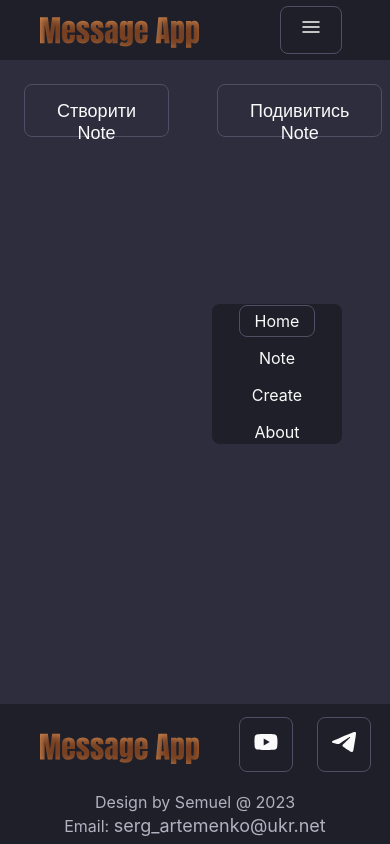
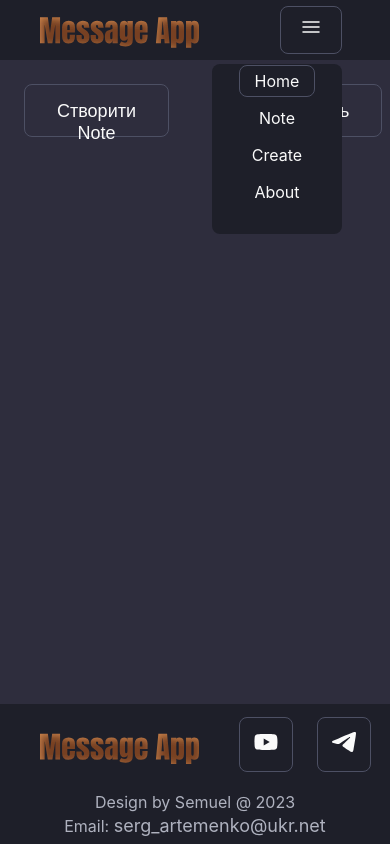
Before and after one commit to xSemuel/message-app, a React (Create React App) app: page / in a window 390 px wide. Both pictures are taken after a click on the button 311 px from the left and 30 px from the top of the page. Built offline with nearby package versions, Linux system fonts and the light colour scheme.

Commit message:
fix: fixed css burgermenu

```diff
--- a/src/components/header/Burgermenu.js
+++ b/src/components/header/Burgermenu.js
@@ -28,9 +28,9 @@ export function Burgermenu() {
                 <img src={menuAdaptive} alt="Мобільна навігація" />
                 {/* {navbarOpen ? 'close' : 'open'} */}
             </button>
-            <ul className={styles.mobileMenuToogle}>
-                {navbarOpen && namAdaptiveMenu}
-            </ul>
+            { navbarOpen && <ul className={styles.mobileMenuToogle}>
+                {namAdaptiveMenu}
+            </ul>}
         </div>
      );
 }
--- a/src/components/header/Header.module.css
+++ b/src/components/header/Header.module.css
@@ -38,20 +38,7 @@
 /* Mobile Menu */
 
 .mobileMenuToogle {
-    position: absolute;
-    background: var(--color-bg-medium);
-    list-style: none;
-    right: 3rem;
-    width: 120px;
-    margin-top: 250px;
-    border-radius:  var(--border-8);
-    display: flex;
-    flex-direction: column;
-    align-items: center;
-    gap: 8px;
-    padding: 0 5px;
-    font-size: 24px;
-
+    display: none;
 }
 
 .menuItemMobile {
@@ -76,4 +63,23 @@
         margin-right: 3rem;
         padding: 8px 18px;
     }
+
+    .mobileMenuToogle {
+        position: absolute;
+        background: var(--color-bg-medium);
+        list-style: none;
+        right: 3rem;
+        width: 120px;
+        height: 170px;
+        margin-top: 10px;
+        border-radius:  var(--border-8);
+        display: flex;
+        flex-direction: column;
+        align-items: center;
+        gap: 8px;
+        padding: 0 5px;
+        font-size: 24px;
+
+    }
+
 }
```
